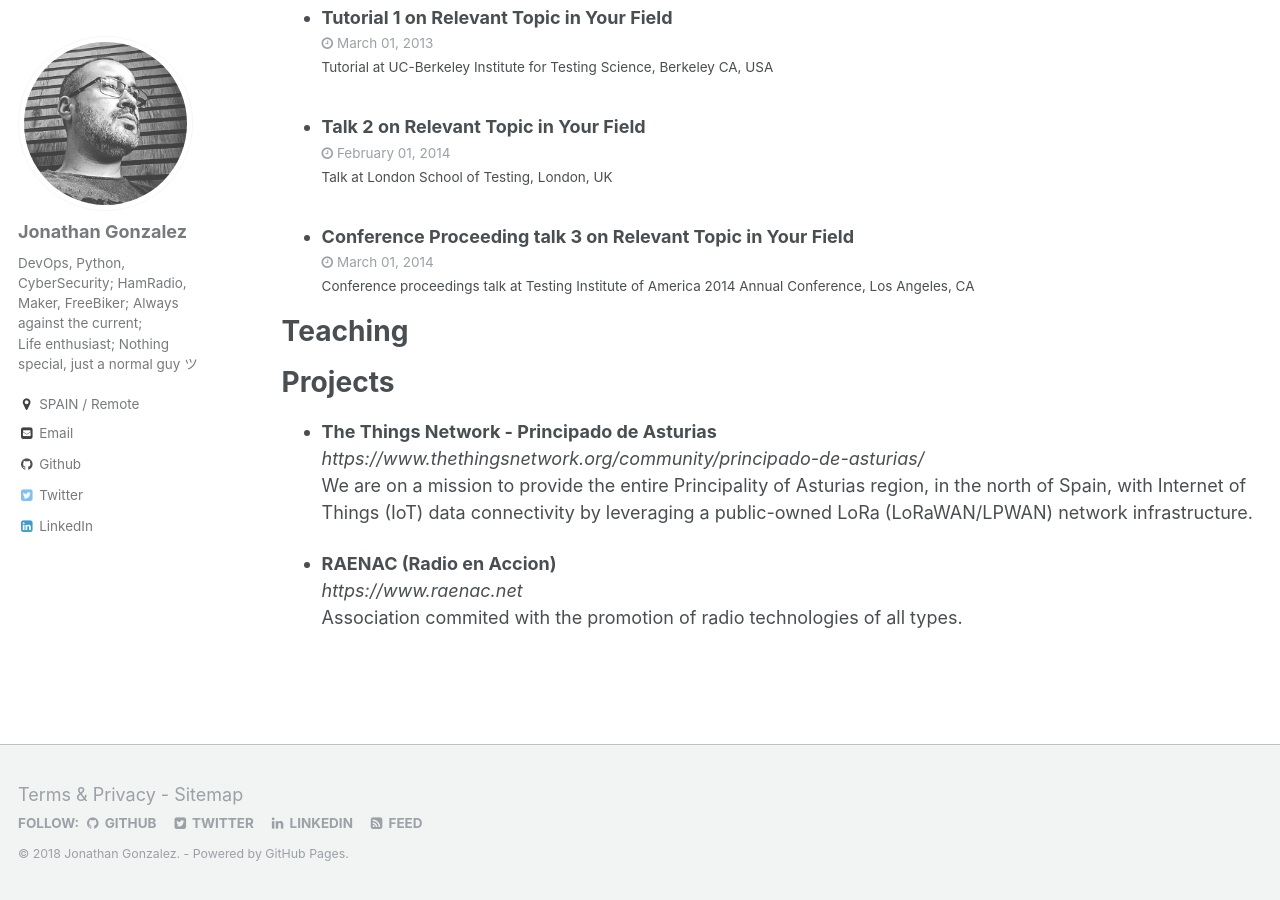
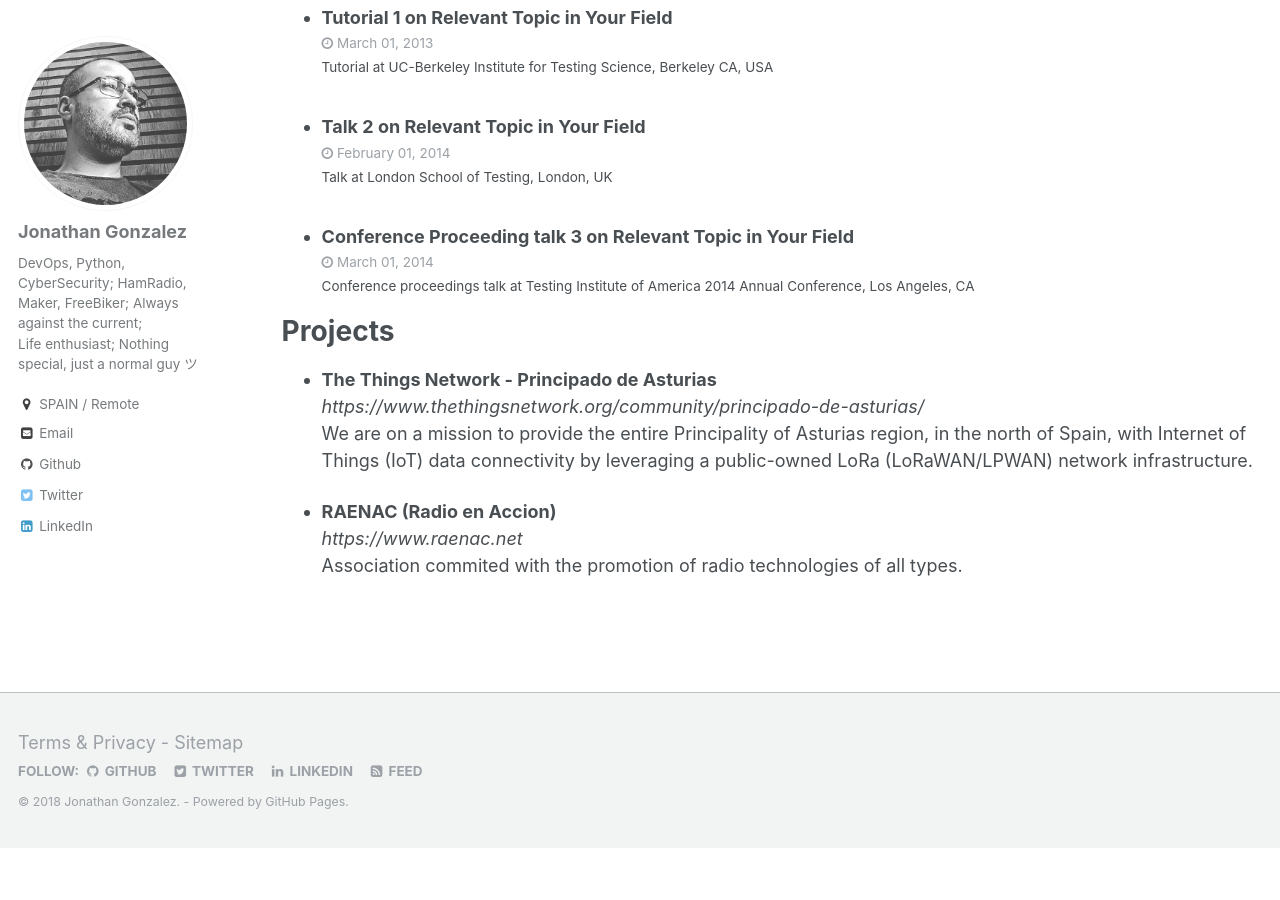
Before and after one commit to ea1het/0x30.io, a Jekyll site: the page built from _pages/cv.md, in a window 1280 px wide and 900 px high, scrolled down 2385 px. Built offline with Jekyll 4.4.1, drawn with Linux system fonts in a browser that asks for light colours; after the commit the page ends 3233 px from its top, so only the background shows below that.

Commit message:
fixes on cv

```diff
--- a/_pages/cv.md
+++ b/_pages/cv.md
@@ -66,12 +66,6 @@
     {% include archive-single-talk-cv.html %}
   {% endfor %}</ul>
 
-Teaching
-======
-  <ul>{% for post in site.teaching %}
-    {% include archive-single-cv.html %}
-  {% endfor %}</ul>
-
 Projects
 ======
 * **The Things Network - Principado de Asturias**
```
